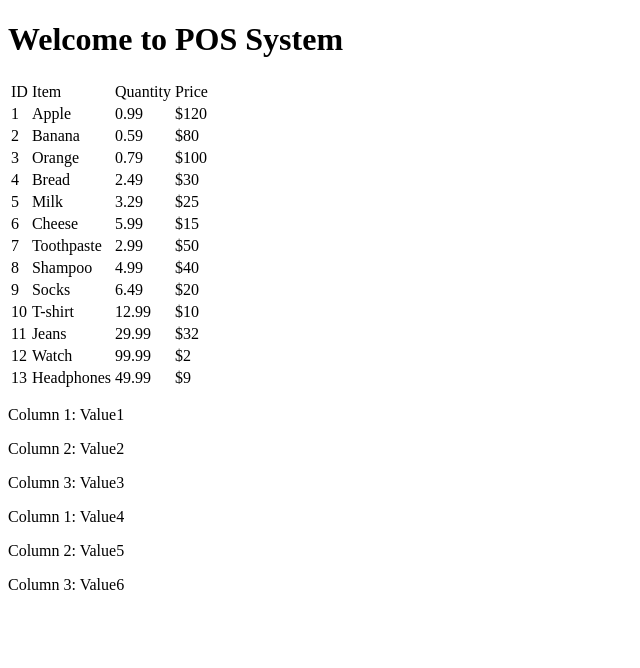
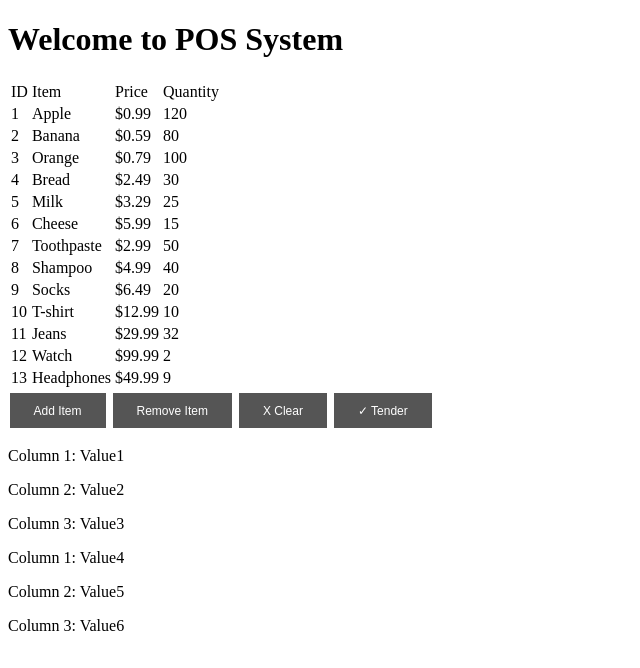
Before and after one commit to nickkramer123/POS_System, a Django app: page / in a window 1280 px wide. Shown: the top 668 px of the page, without its empty margins (0-640 px from the left). Run offline with Django 5.2, Linux system fonts and the light colour scheme; data comes from the database, SQL or seed files in the repository.

Commit message:
added nicks buttons so i can look at them

```diff
--- a/django_start/app/templates/app/template.html
+++ b/django_start/app/templates/app/template.html
@@ -8,6 +8,22 @@
     <title>POS System</title>
     <style>
         /*Styles here*/
+    .button {
+        border: none;
+        color: white;
+        padding: 10.75px 24px;
+        text-align: center;
+        text-decoration: none;
+        display: inline-block;
+        font-size: 12px;
+        margin: 3px 1.5px;
+        cursor: pointer;
+    }
+    .button1 {background-color: #555;}
+    .button2 {background-color: #555;}
+    .button3 {background-color: #555;}
+    .button4 {background-color: #555;}
+
     </style>
 </head>
 
@@ -23,8 +39,8 @@
                 <tr>
                     <td>ID</td>
                     <td>Item</td>
+                    <td>Price</td>
                     <td>Quantity</td>
-                    <td>Price</td>
                 </tr>
             </thead>
             <tbody>
@@ -32,8 +48,8 @@
                 <tr>
                     <td>{{ item.item_id }}</td>
                     <td>{{ item.item }}</td>
-                    <td>{{ item.price }}</td>
-                    <td>${{ item.quantity }}</td>
+                    <td>${{ item.price }}</td>
+                    <td>{{ item.quantity }}</td>
                 </tr>
                 {% empty %}
                 <tr>
@@ -42,6 +58,12 @@
                 {% endfor %}
             </tbody>
         </table>
+        <button class="button button1" onclick="">Add Item</button>
+        <button class="button button2" onclick="">Remove Item</button>
+        <button class="button button3" onclick="">X Clear</button>
+        <button class="button button4" onclick="">✓ Tender</button>
+
+
     </div>
 
 
```
